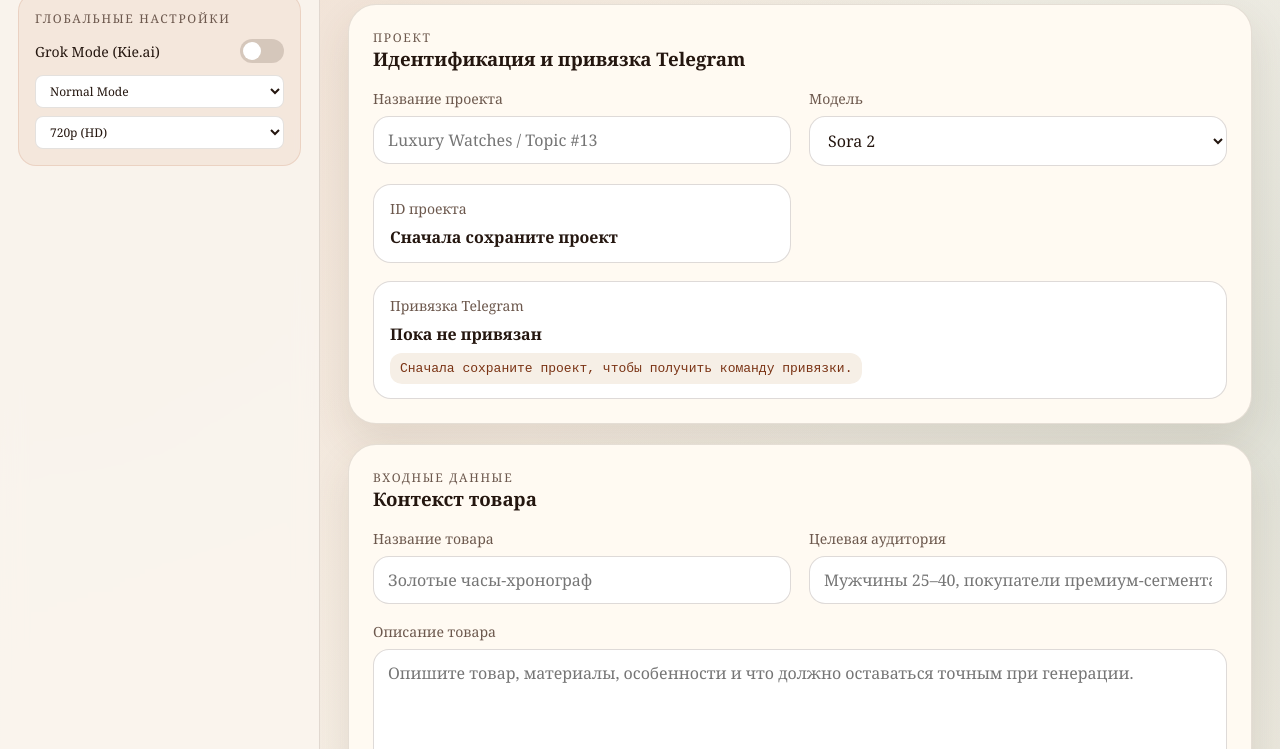
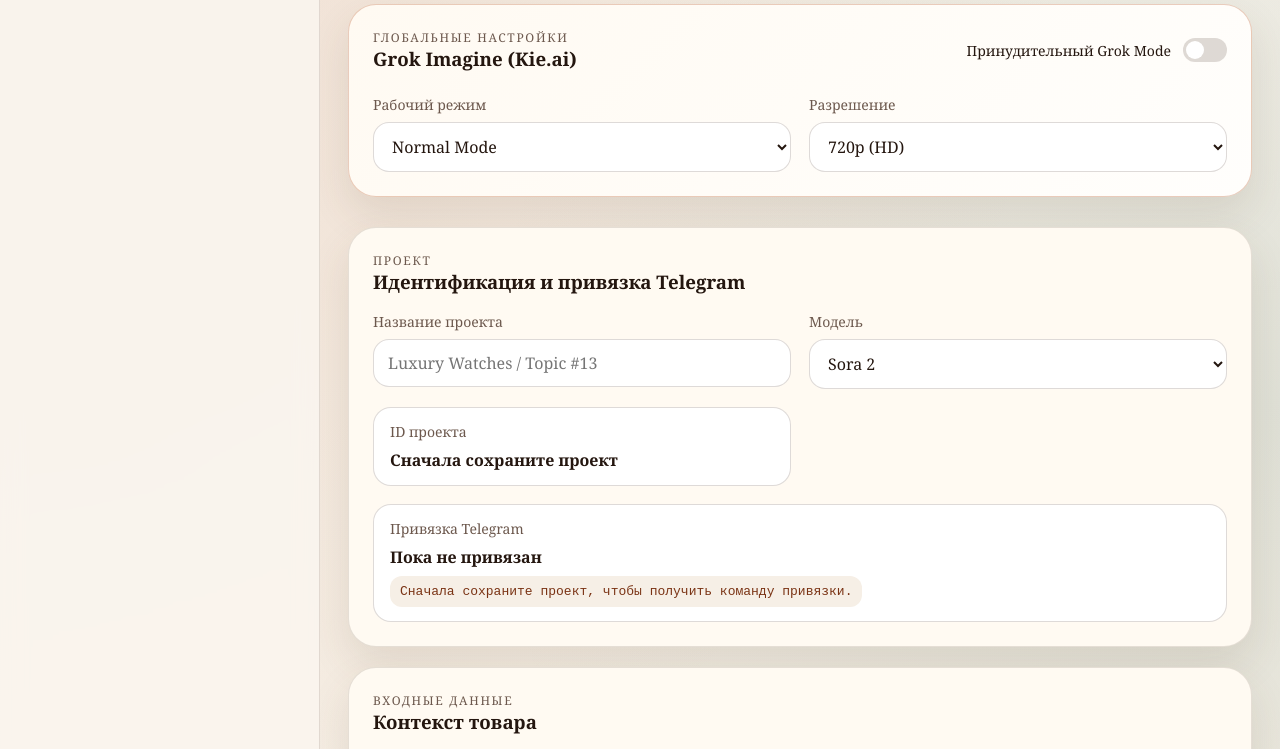
Before and after one commit to karpix25/karpix_anton_sora2, a website: page src/web/public/index.html in a window 1280 px wide. Shown: the part 127-876 px from the top of the page. Drawn offline with Linux system fonts and the light colour scheme; no server answers.

Commit message:
ui: move global grok settings to main panel for better visibility

```diff
--- a/src/web/public/index.html
+++ b/src/web/public/index.html
@@ -16,30 +16,6 @@
             <span style="font-size: 10px; background: #e67e22; color: white; padding: 2px 6px; border-radius: 4px; vertical-align: middle;">v1.2.0</span>
           </div>
           <button id="create-project-button" class="secondary-button" type="button">Новый проект</button>
-        </div>
-
-        <div class="sidebar-section">
-          <p class="eyebrow">Глобальные настройки</p>
-          <div class="toggle-row">
-            <span>Grok Mode (Kie.ai)</span>
-            <label class="switch">
-              <input type="checkbox" id="forceGrokImagine">
-              <span class="slider round"></span>
-            </label>
-          </div>
-          <div class="sidebar-config-controls">
-            <select id="grokMode">
-              <option value="normal">Normal Mode</option>
-              <option value="fun">Fun Mode</option>
-              <option value="spicy">Spicy Mode</option>
-            </select>
-            <select id="grokResolution">
-              <option value="480p">480p (Fast)</option>
-              <option value="720p" selected>720p (HD)</option>
-            </select>
-          </div>
-        </div>
-
         <div id="project-list" class="project-list"></div>
       </aside>
 
@@ -47,7 +23,7 @@
         <header class="page-header">
           <div>
               <p class="eyebrow">Веб-интерфейс</p>
-              <h2>Входные данные и настройки проекта</h2>
+              <h2>Системная конфигурация</h2>
             </div>
           <div class="header-actions">
             <span id="status-text" class="status-text">Готово</span>
@@ -55,6 +31,39 @@
             <button id="save-project-button" class="primary-button" type="button">Сохранить</button>
           </div>
         </header>
+
+        <section class="card global-config-card">
+          <div class="card-title-row">
+            <div>
+              <p class="card-eyebrow">Глобальные настройки</p>
+              <h3>Grok Imagine (Kie.ai)</h3>
+            </div>
+            <div class="toggle-row">
+              <span style="font-weight: 500;">Принудительный Grok Mode</span>
+              <label class="switch">
+                <input type="checkbox" id="forceGrokImagine">
+                <span class="slider round"></span>
+              </label>
+            </div>
+          </div>
+          <div class="form-grid" style="margin-top: 24px;">
+             <label>
+              <span>Рабочий режим</span>
+              <select id="grokMode">
+                <option value="normal">Normal Mode</option>
+                <option value="fun">Fun Mode</option>
+                <option value="spicy">Spicy Mode</option>
+              </select>
+            </label>
+            <label>
+              <span>Разрешение</span>
+              <select id="grokResolution">
+                <option value="480p">480p (Быстро)</option>
+                <option value="720p" selected>720p (HD)</option>
+              </select>
+            </label>
+          </div>
+        </section>
 
         <section class="card">
           <div class="card-title-row">
--- a/src/web/public/styles.css
+++ b/src/web/public/styles.css
@@ -793,3 +793,8 @@ input:checked + .slider:before {
 .slider.round:before {
   border-radius: 50%;
 }
+.global-config-card {
+  border: 1px solid rgba(182, 87, 42, 0.3);
+  background: linear-gradient(135deg, #fffaf2 0%, #fffefc 100%);
+  margin-bottom: 10px;
+}
```
